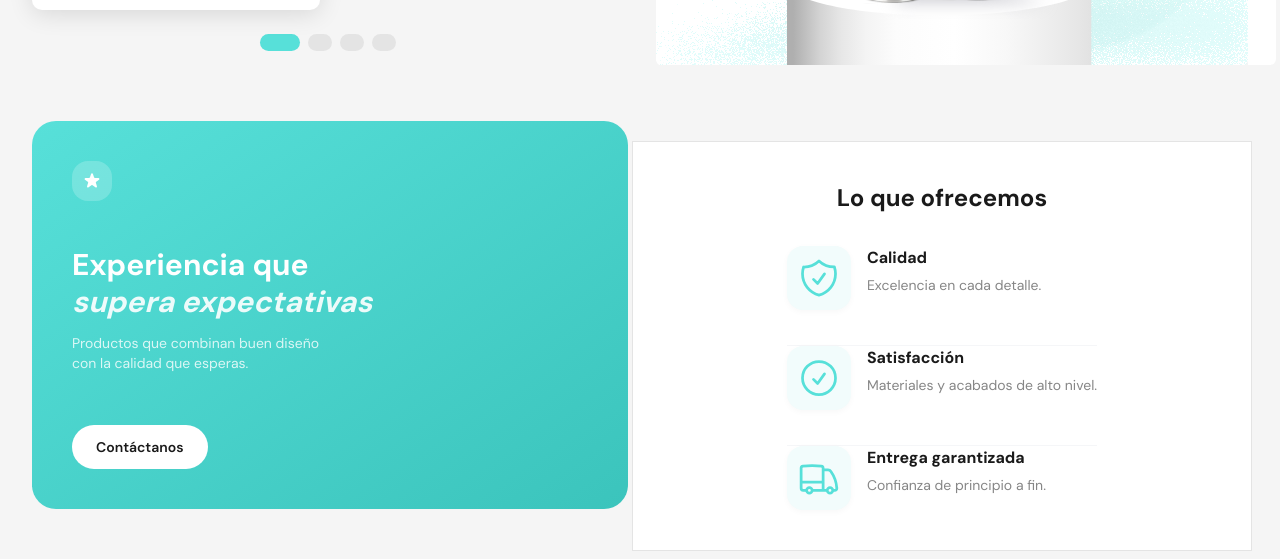
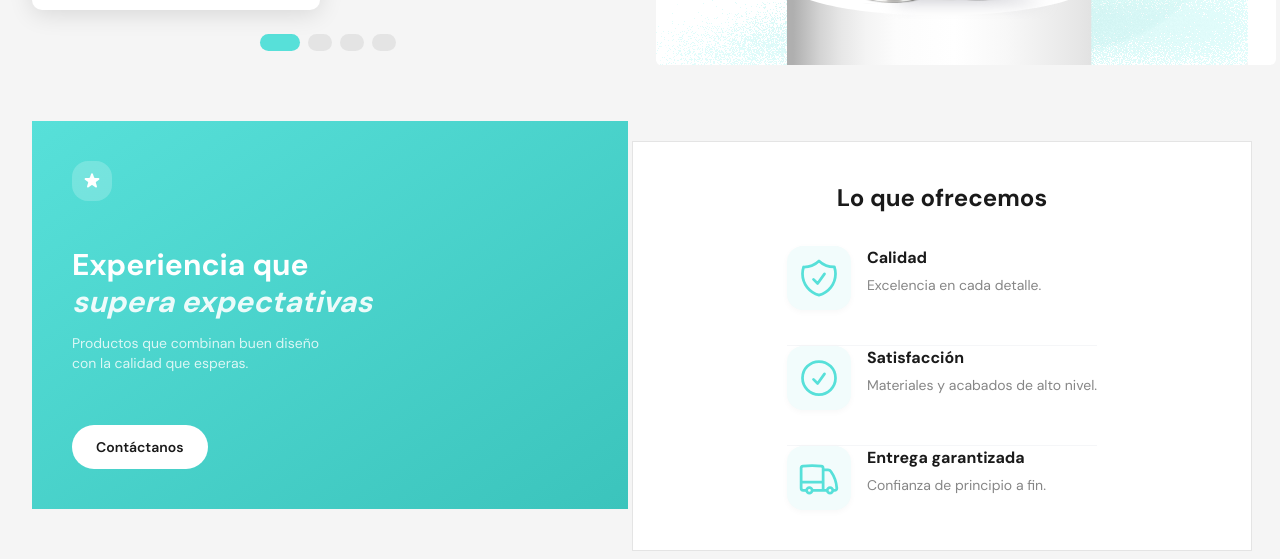
Before and after one commit to edubarky/MERCHY, a Next.js app: page / in a window 1280 px wide. Shown: the part 1800-2359 px from the top of the page. Built offline with nearby package versions, Linux system fonts and the light colour scheme; no server answers; the database is empty.

Commit message:
Quitar el border-radius del rectángulo turquesa (0px)

```diff
--- a/src/app/page.tsx
+++ b/src/app/page.tsx
@@ -292,7 +292,7 @@ export default async function HomePage() {
       <section className="max-w-7xl mx-auto px-4 sm:px-6 lg:px-8 pb-16">
         <div className="relative grid items-stretch lg:grid-cols-2 gap-6">
           {/* Teal card */}
-          <div className="bg-gradient-to-br from-primary to-primary-dark rounded-card p-10 flex flex-col justify-between min-h-[260px] lg:min-h-[388px]">
+          <div className="bg-gradient-to-br from-primary to-primary-dark rounded-none p-10 flex flex-col justify-between min-h-[260px] lg:min-h-[388px]">
             <div className="w-10 h-10 rounded-2xl bg-white/20 flex items-center justify-center mb-6">
               <svg className="w-5 h-5 text-white" fill="currentColor" viewBox="0 0 20 20">
                 <path d="M9.049 2.927c.3-.921 1.603-.921 1.902 0l1.07 3.292a1 1 0 00.95.69h3.462c.969 0 1.371 1.24.588 1.81l-2.8 2.034a1 1 0 00-.364 1.118l1.07 3.292c.3.921-.755 1.688-1.54 1.118l-2.8-2.034a1 1 0 00-1.175 0l-2.8 2.034c-.784.57-1.838-.197-1.539-1.118l1.07-3.292a1 1 0 00-.364-1.118L2.98 8.72c-.783-.57-.38-1.81.588-1.81h3.461a1 1 0 00.951-.69l1.07-3.292z" />
```
